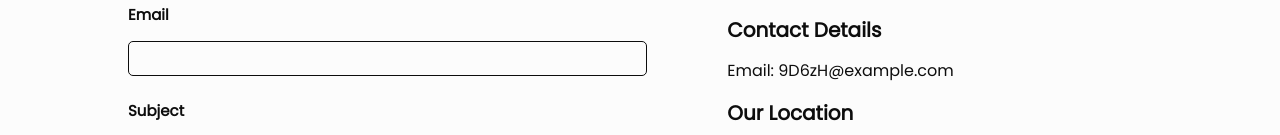
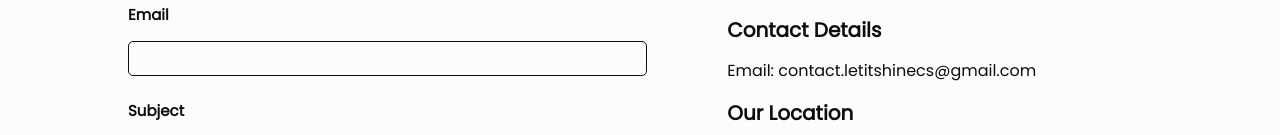
Before and after one commit to rodrigodelascio/let-it-shine, a React (Create React App) app: page /contact in a window 1280 px wide. Shown: the part 477-612 px from the top of the page. Built offline with nearby package versions, Linux system fonts and the light colour scheme.

Commit message:
Update styles

```diff
--- a/src/components/contactPage/hero/ContactHero.js
+++ b/src/components/contactPage/hero/ContactHero.js
@@ -38,7 +38,7 @@ const ContactHero = () => {
             anything, don't be shy. Let It Shine!
           </p>
           <h3>Contact Details</h3>
-          <p>Email: 9D6zH@example.com</p>
+          <p>Email: contact.letitshinecs@gmail.com</p>
           <h3>Our Location</h3>
           <p>
             We don't have a physical office, but our main base is in
--- a/src/components/landingPage/hero/LandingHero.module.css
+++ b/src/components/landingPage/hero/LandingHero.module.css
@@ -21,6 +21,7 @@
 
 .hero-container h1 {
   line-height: 8rem;
+  text-transform: capitalize;
 }
 
 .hero-container h2 {
--- a/src/index.css
+++ b/src/index.css
@@ -23,12 +23,13 @@ html {
   font-family: "Poppins", sans-serif;
   margin: 0;
   padding: 0;
-  box-sizing: border-box;
+  box-sizing: inherit;
 }
 
 body {
   background: var(--clr-white);
   color: var(--clr-black);
+  box-sizing: border-box;
 }
 
 h1 {
```
